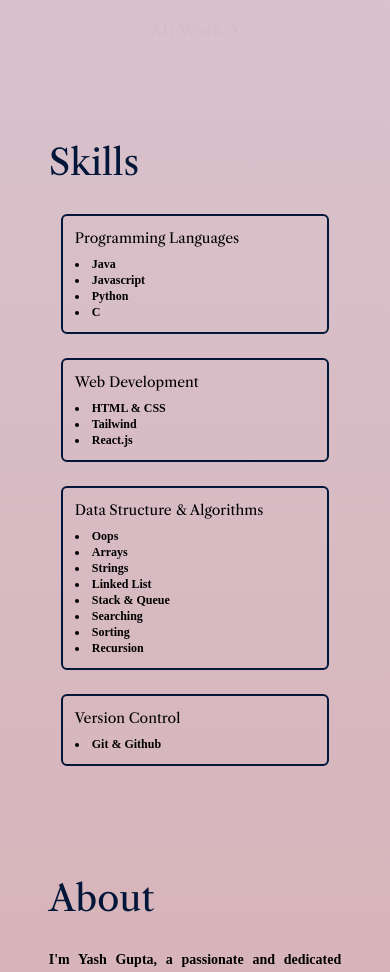
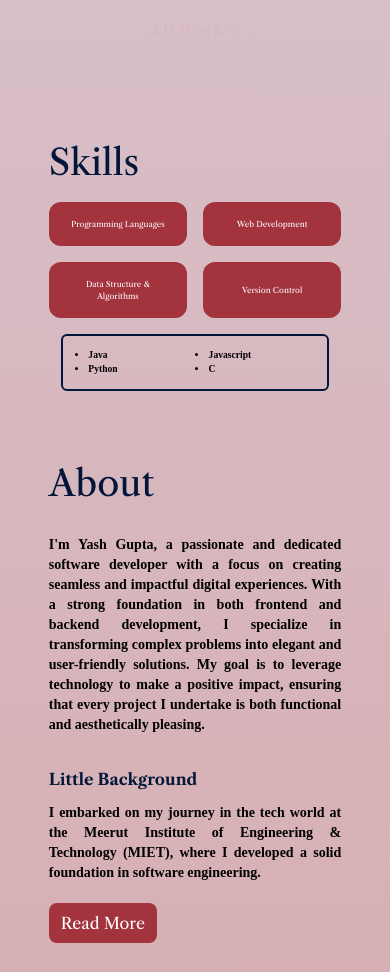
Before and after one commit to YashGupta-24/portfolio, a React (Vite) app: page / in a window 390 px wide. Shown: the part 2260-3232 px from the top of the page. Built offline with nearby package versions, Linux system fonts and the light colour scheme; grey boxes are pictures that could not be loaded; a web font is replaced by a local one.

Commit message:
skill section update

```diff
--- a/src/components/Image.jsx
+++ b/src/components/Image.jsx
@@ -4,10 +4,12 @@ import { HiArrowLongRight } from "react-icons/hi2";
 import P1 from '../assets/Images/P1.jpg';
 import P2 from '../assets/Images/P2.jpg';
 import P3 from '../assets/Images/P3.jpg';
+import P4 from '../assets/Images/P4.jpg';
+import P5 from '../assets/Images/P5.jpg';
 
 function Image() {
     const [index, setIndex] = useState(0)
-    const slides = [P1, P2, P3]
+    const slides = [P1, P2, P3, P4, P5]
     useEffect(() => {
         const interval = setInterval(() => setIndex((prev) => (prev + 1) % slides.length), 4000)
         return () => clearInterval(interval)
--- a/src/sections/Skills.jsx
+++ b/src/sections/Skills.jsx
@@ -1,6 +1,8 @@
-import React from 'react'
+import React, { useState } from 'react'
 import { ResponsiveContainer, BarChart, Bar, XAxis, YAxis, Tooltip } from 'recharts'
 function Skills() {
+
+  const [choice, setChoice]=useState('Programming Languages');
 
   const skill = [
     {
@@ -44,36 +46,44 @@ function Skills() {
     },
     {
       name: "Web Development",
-      list: ["HTML & CSS", "Tailwind", "React.js"]
+      list: ["HTML", "CSS", "Tailwind", "React.js"]
     },
     {
       name: "Data Structure & Algorithms",
-      list: ["Oops", "Arrays", "Strings", "Linked List", "Stack & Queue", "Searching", "Sorting", "Recursion"]
+      list: ["Oops", "Arrays", "Strings", "Linked List", "Stacks", "Queue", "Searching", "Sorting", "Recursion"]
     },
     {
       name: "Version Control",
-      list: ["Git & Github"]
+      list: ["Git", "Github"]
     },
   ]
 
   return (
-    <div className='h-full md:h-screen w-3/4 flex flex-col mb-20 transit'>
+    <div className='h-full md:h-screen w-3/4 flex flex-col mb-10 md:mb-20 transit'>
       <div>
         <h1 className='text-4xl md:text-6xl my-5 font-heading text-heading'>Skills</h1>
       </div>
-      <div className='grid grid-cols-1 sm:grid-cols-2 md:hidden'>
+      <div className='md:hidden'>
+        <div className='grid grid-cols-2 gap-4 mb-4'>
+          <button className='p-4 sm:p-6 rounded-xl sm:rounded-3xl bg-tertiary text-[8px] sm:text-xs text-white font-heading hover:bg-hover focus:bg-hover transition-all duration-300' onClick={(e)=>setChoice(e.target.name)} name="Programming Languages">Programming Languages</button>
+          <button className='p-4 sm:p-6 rounded-xl sm:rounded-3xl bg-tertiary text-[8px] sm:text-xs text-white font-heading hover:bg-hover focus:bg-hover transition-all duration-300' onClick={(e)=>setChoice(e.target.name)} name="Web Development">Web Development</button>
+          <button className='p-4 sm:p-6 rounded-xl sm:rounded-3xl bg-tertiary text-[8px] sm:text-xs text-white font-heading hover:bg-hover focus:bg-hover transition-all duration-300' onClick={(e)=>setChoice(e.target.name)} name="Data Structure & Algorithms">Data Structure & Algorithms</button>
+          <button className='p-4 sm:p-6 rounded-xl sm:rounded-3xl bg-tertiary text-[8px] sm:text-xs text-white font-heading hover:bg-hover focus:bg-hover transition-all duration-300' onClick={(e)=>setChoice(e.target.name)} name="Version Control">Version Control</button>
+        </div>
+        <div>
           {
             skillList.map((item, index) => {
+              if(item.name === choice)
               return (
-              <div key={index} className='m-3 p-3 border-2 border-heading rounded-md'>
-                <h1 className='text-sm sm:text-xl mb-2 font-heading'>{item.name}</h1>
+                <div key={index} className='m-3 p-3 border-2 border-heading rounded-md grid grid-cols-2'>
                   {item.list.map((skill, index) => {
-                  return <li key={index} className='text-xs sm:text-base font-body font-semibold'>{skill}</li>
+                    return <li key={index} className='text-[0.6rem] sm:text-base font-body font-semibold'>{skill}</li>
                   })}
                 </div>
               )
             })
           }
+        </div>
       </div>
       <ResponsiveContainer className='hidden md:flex'>
         <BarChart data={skill} width="100%" height="100%">
```
Also changed, not shown: src/assets/Images/P4.jpg (added), 1 other file (tests, documents, lock files or other folders). Lines whose indentation alone changed are shown as unchanged.
